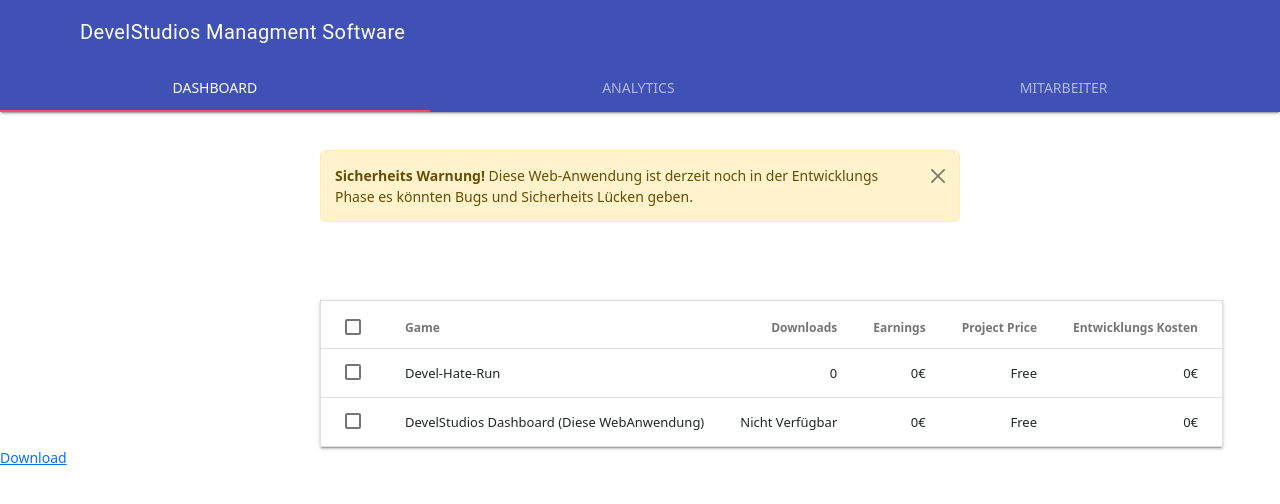
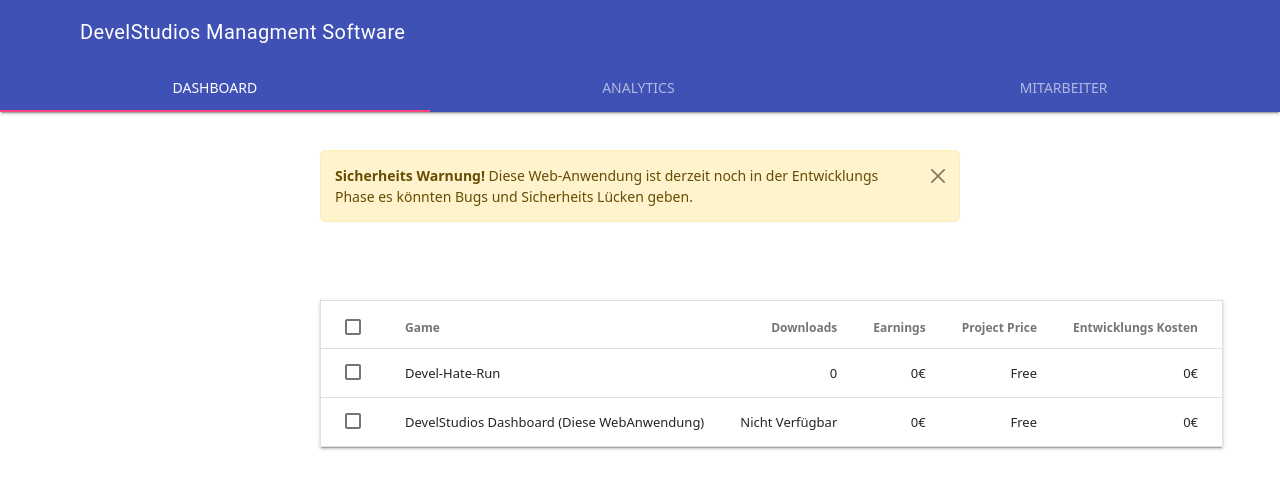
Before and after one commit to SembiaStudios/Dashboard-for-DevelStudios, a plain HTML site: page index.html in a window 1280 px wide. Drawn offline with nearby package versions, Linux system fonts and the light colour scheme.

Commit message:
Please enter the commit message for your changes. Lines starting  with '#' will be ignored, and an empty message aborts the commit.
 On branch main
 Your branch is up to date with 'origin/main'.

 Changes to be committed:
	modified:   index.html

```diff
--- a/index.html
+++ b/index.html
@@ -92,9 +92,6 @@ mdl-layout--fixed-tabs">
         </tbody>
       </table>
 </div>
-<div class="page-content-downloadfac">
-  <a href="https://factorio.com/get-download/1.1.72/alpha/win64">Download</a>
-</div>
 </section>
 <section class="mdl-layout__tab-panel" id="fixed-tab-2">
   <div class="page-content-warn">
```
